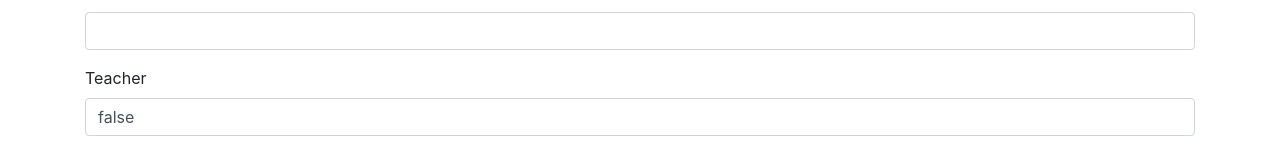
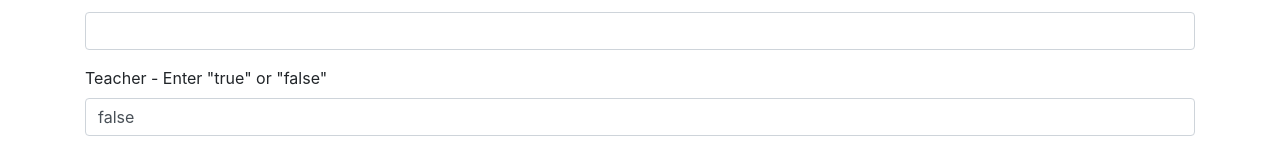
Before and after one commit to bradfordd/LATESTreliaquestapp, a React (Create React App) app: page /components/register in a window 1280 px wide. Shown: the part 444-594 px from the top of the page. Built offline with nearby package versions, Linux system fonts and the light colour scheme.

Commit message:
Form changes

```diff
--- a/src/components/LoginForm.js
+++ b/src/components/LoginForm.js
@@ -60,7 +60,7 @@ class LoginForm extends Form {
       t_Token = localStorage.getItem("token");
     }
     if (t_Token) {
-      window.location = "/components/courses";
+      window.location = "/components/about";
       // this.props.history.push("/components/about");
     }
 
--- a/src/components/RegisterForm.js
+++ b/src/components/RegisterForm.js
@@ -90,7 +90,7 @@ class RegisterForm extends Form {
           {this.renderInput("password", "Password", "password")}
           {this.renderInput("name", "Name")}
           {this.renderInput("address", "Address")}
-          {this.renderInput("teacher", "Teacher")}
+          {this.renderInput("teacher", 'Teacher - Enter "true" or "false"')}
           {this.renderButton("Register")}
         </form>
       </div>
```
